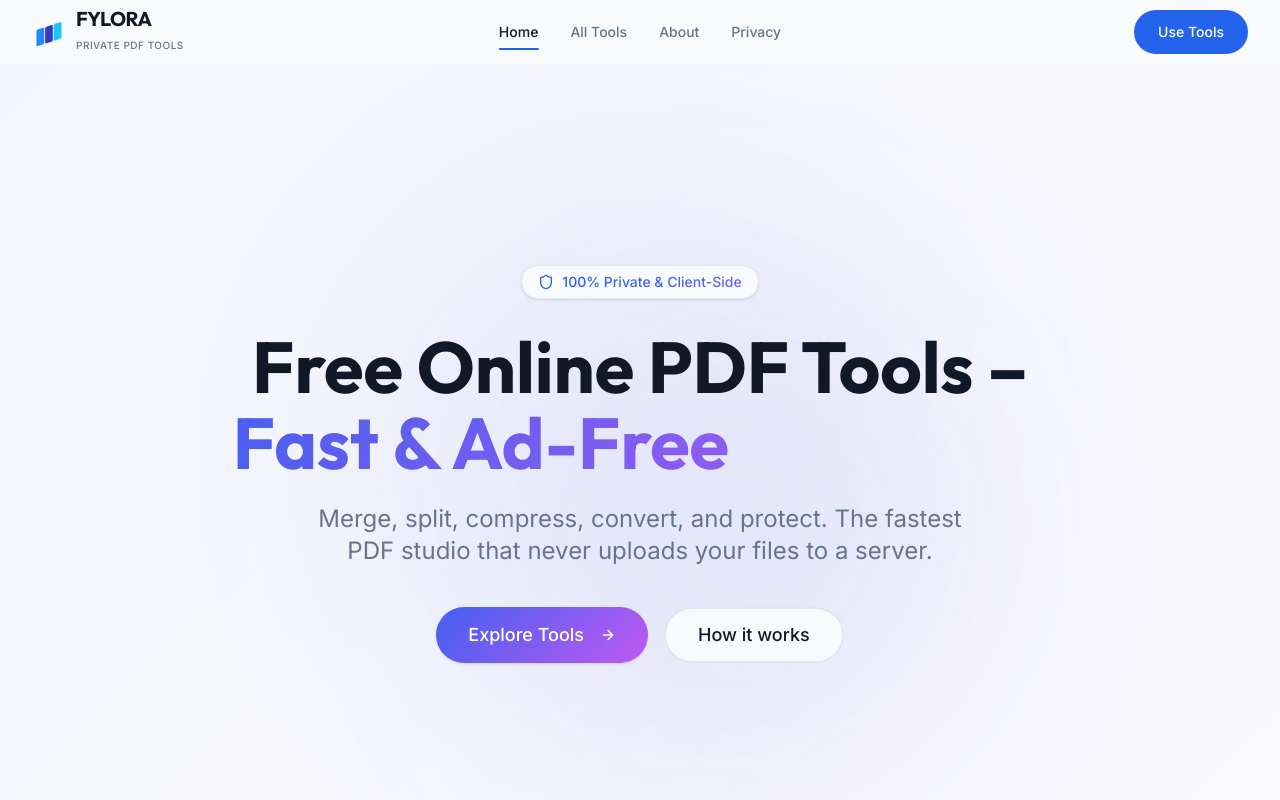
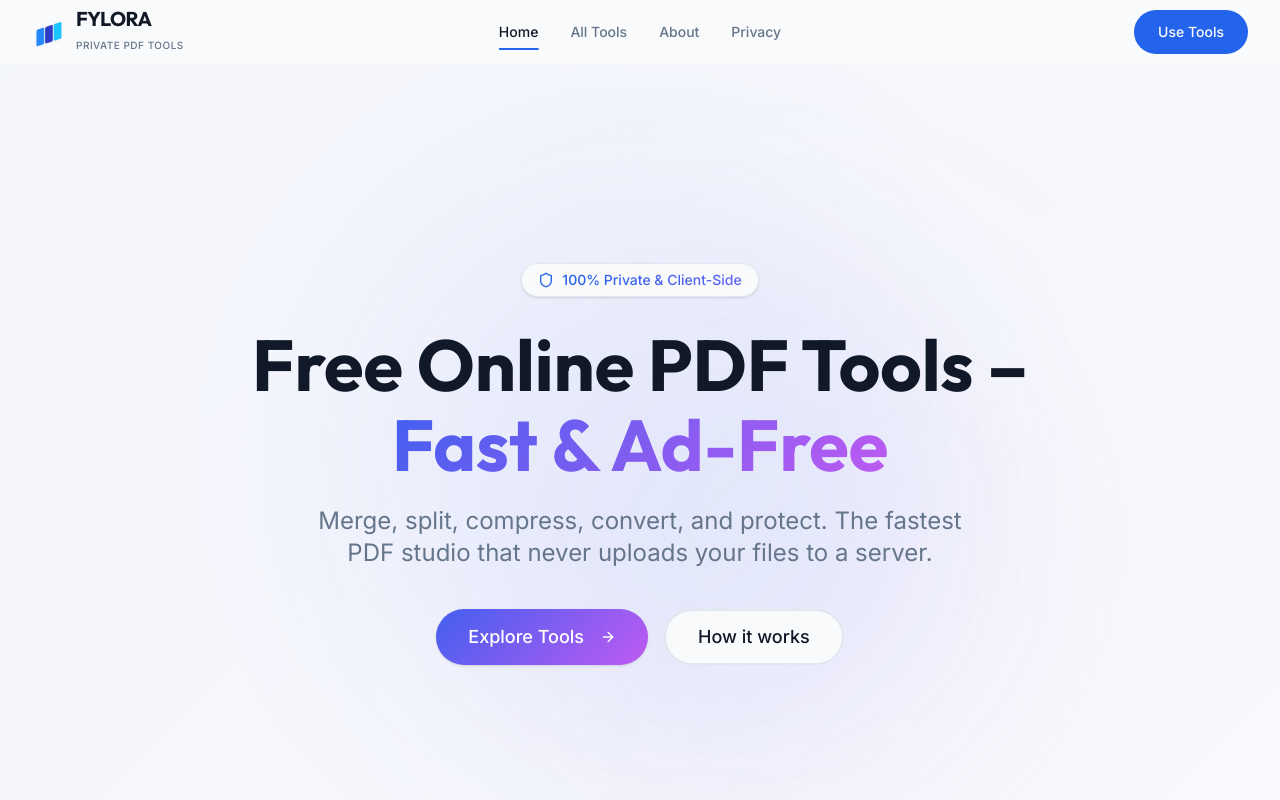
Before and after one commit to asinghchandel082/Fylora, a React (Vite) app: page / in a window 1280 px wide. Shown: the top 800 px of the page. Built offline with nearby package versions, Linux system fonts and the light colour scheme.

Commit message:
style: mathematically center hero text by wrapping in flex-col avoiding jsx whitespace

```diff
--- a/src/pages/Index.tsx
+++ b/src/pages/Index.tsx
@@ -45,11 +45,11 @@ const Index = () => {
               </span>
             </motion.div>
 
-            <h1 className="font-display font-bold text-foreground leading-tight text-4xl sm:text-5xl md:text-6xl lg:text-7xl mb-6 break-words">
-              Free Online PDF Tools –
-              <span className="flex flex-col md:flex-row lg:block items-center justify-center fylora-gradient-text mt-1">
+            <h1 className="font-display font-bold text-foreground leading-tight text-4xl sm:text-5xl md:text-6xl lg:text-7xl mb-6 break-words flex flex-col items-center text-center">
+              <span>Free Online PDF Tools –</span>
+              <span className="flex flex-col md:flex-row lg:block relative items-center justify-center fylora-gradient-text mt-1 sm:mt-2">
                 <span>Fast & Ad-Free</span>
-                <span className="md:ml-3 opacity-90">by Fylora</span>
+                <span className="md:ml-3 opacity-80 lg:absolute lg:left-full lg:bottom-0 lg:ml-4 lg:whitespace-nowrap">by Fylora</span>
               </span>
             </h1>
 
```
